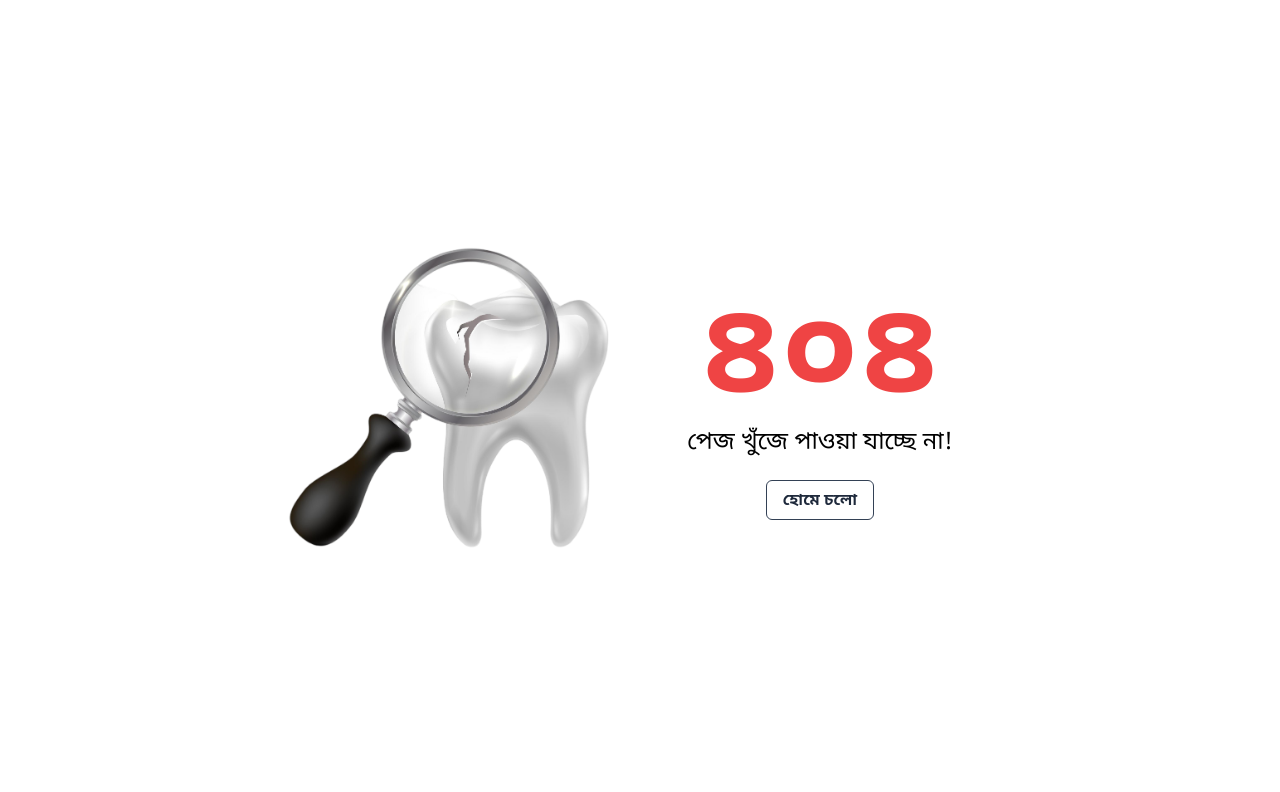
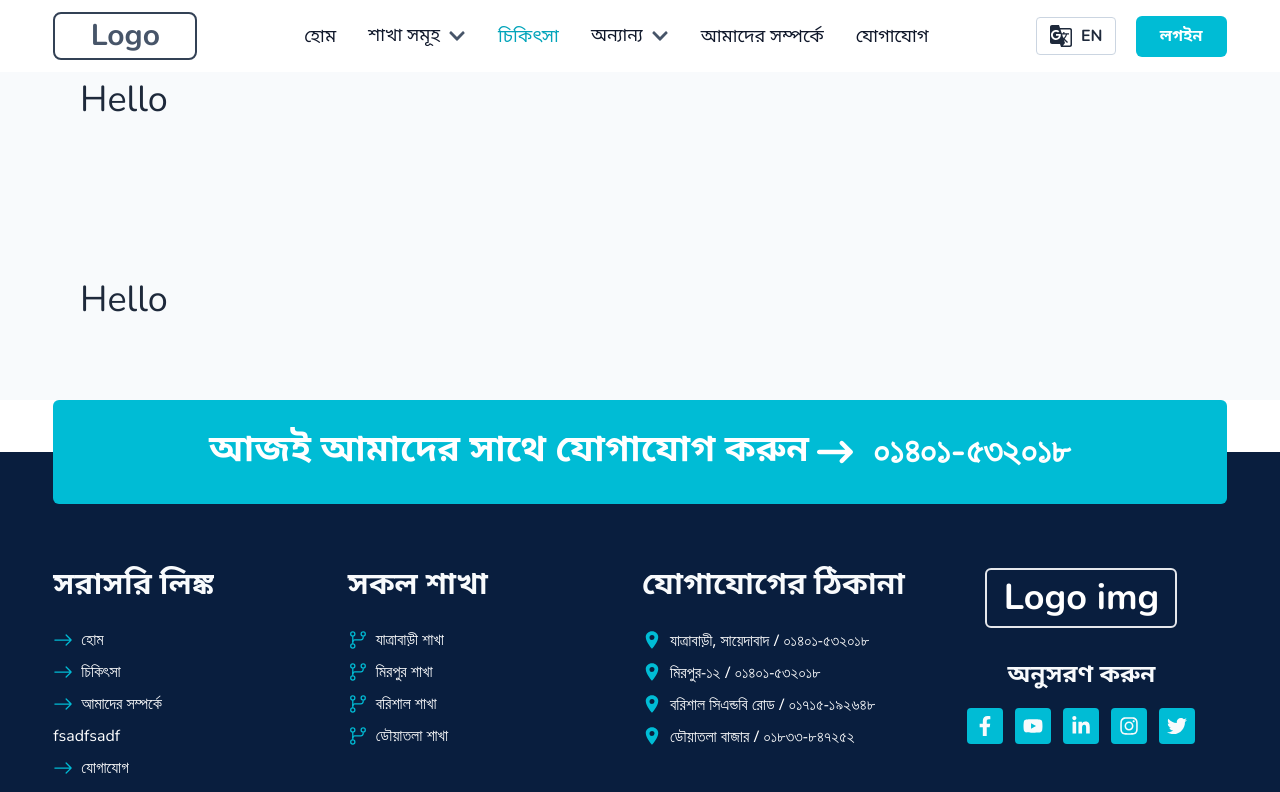
Before and after one commit to ataullah1/Smile-Dental, a React (Vite) app in the folder Client-Side/: page /treatments in a window 1280 px wide. Shown: the top 792 px of the page. Built offline with nearby package versions, Linux system fonts and the light colour scheme.

Commit message:
Treatments Page design

```diff
--- a/Client-Side/src/Route/Routes.jsx
+++ b/Client-Side/src/Route/Routes.jsx
@@ -5,6 +5,7 @@ import Root from "../root/Root";
 import Blogs from "../pages/Blogs/Blogs";
 import Error from "../pages/Error/Error";
 import Contact from "../pages/Contact/Contact";
+import Treatments from "../pages/Treatments/Treatments";
 
 const router = createBrowserRouter([
   {
@@ -25,6 +26,10 @@ const router = createBrowserRouter([
         element: <Contact />,
       },
       {
+        path: "/treatments",
+        element: <Treatments />,
+      },
+      {
         path: "/blogs",
         element: <Blogs />,
       },
--- /dev/null
+++ b/Client-Side/src/pages/Treatments/Treatments.jsx
@@ -0,0 +1,10 @@
+const treatments = () => {
+  return (
+    <div>
+      <h1 className="p-20 text-4xl">Hello</h1>
+      <h1 className="p-20 text-4xl">Hello</h1>
+    </div>
+  );
+};
+
+export default treatments;
```
